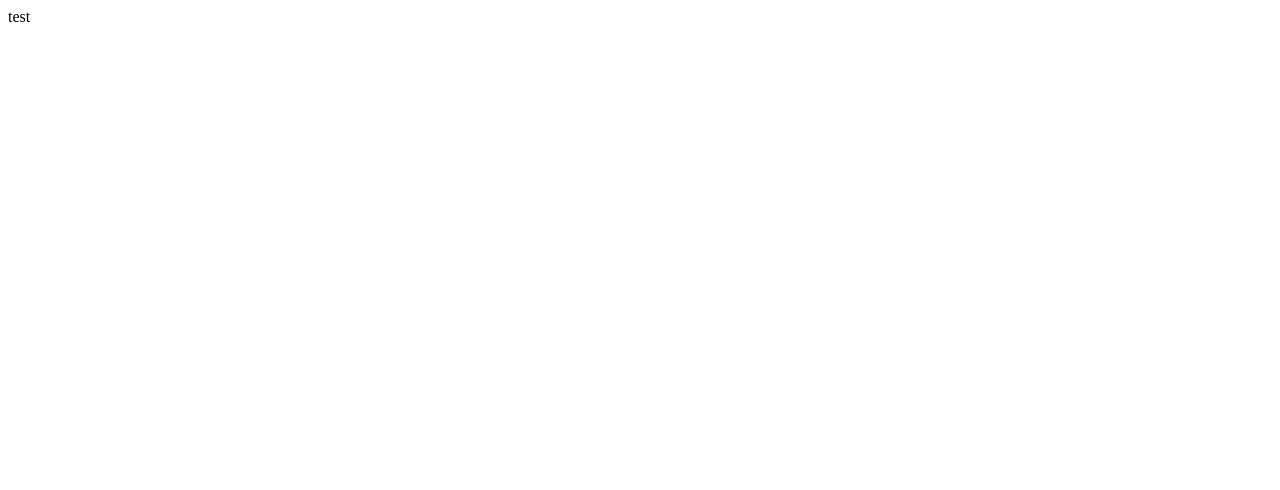
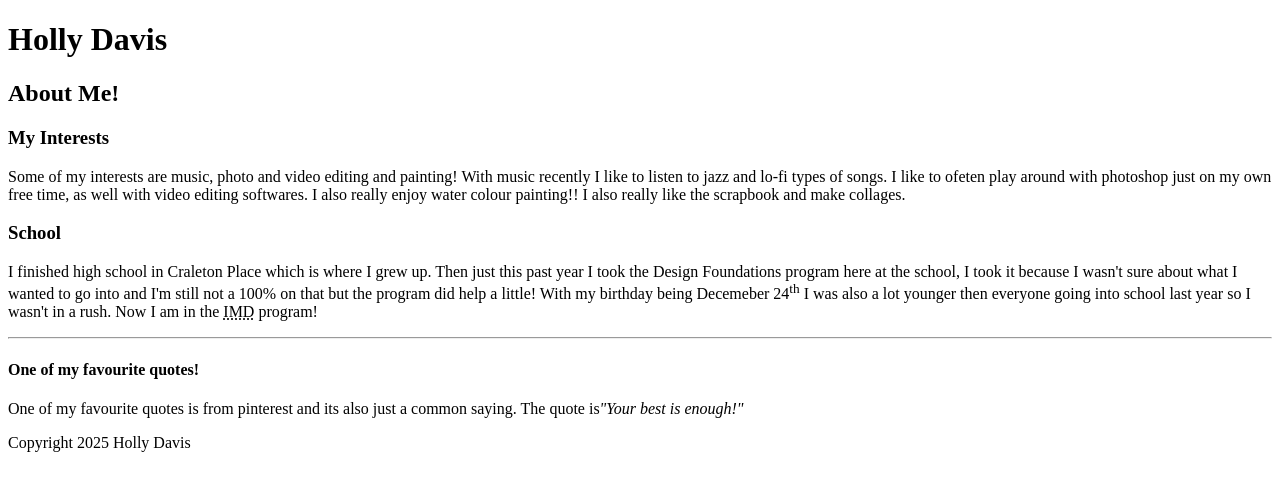
Before and after one commit to hdavi1123/hdavi1123.github.io, a plain HTML site: page html-assignment/index.html in a window 1280 px wide. Drawn offline with Linux system fonts and the light colour scheme.

Commit message:
Finishes Assignment

```diff
--- a/html-assignment/index.html
+++ b/html-assignment/index.html
@@ -6,6 +6,29 @@
     <title>HTML Assignment hdavi1123</title>
 </head>
 <body>
-    test
+    <header>
+        <h1>Holly Davis</h1>
+    </header>
+    <main>
+        <section>
+           <h2>About Me!</h2>
+           <article>
+            <h3>My Interests</h3>
+            <p>Some of my interests are music, photo and video editing and painting! With music recently I like to listen to jazz and lo-fi types of songs. I like to ofeten play around with photoshop just on my own free time, as well with video editing softwares. I also really enjoy water colour painting!! I also really like the scrapbook and make collages.  </p>
+           </article>
+           <article>
+            <h3>School</h3>
+            <p>I finished high school in Craleton Place which is where I grew up. Then just this past year I took the Design Foundations program here at the school, I took it because I wasn't sure about what I wanted to go into and I'm still not a 100% on that but the program did help a little! With my birthday being Decemeber 24<sup>th</sup> I was also a lot younger then everyone going into school last year so I wasn't in a rush. Now I am in the <abbr title="Interactive Media Design">IMD</abbr> program! </p>
+           </article>
+           <hr></hr>
+           <article>
+            <h4>One of my favourite quotes!</h4>
+            <p>One of my favourite quotes is from pinterest and its also just a common saying. The quote is<em>"Your best is enough!"</em></p>
+           </article>
+        </section>
+    </main>
+    <footer>
+        <p>Copyright 2025 Holly Davis</p>
+    </footer>
 </body>
 </html>
```
